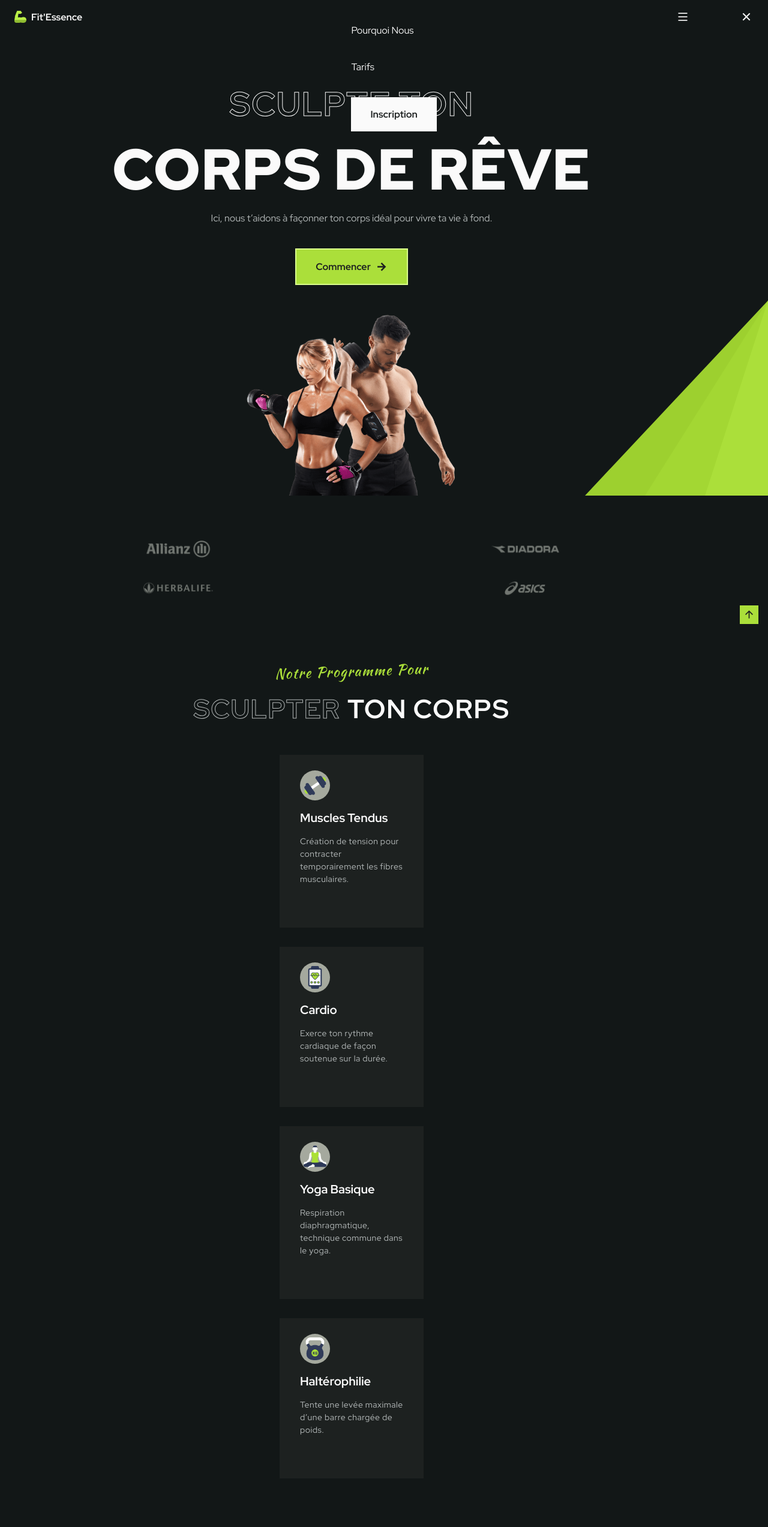
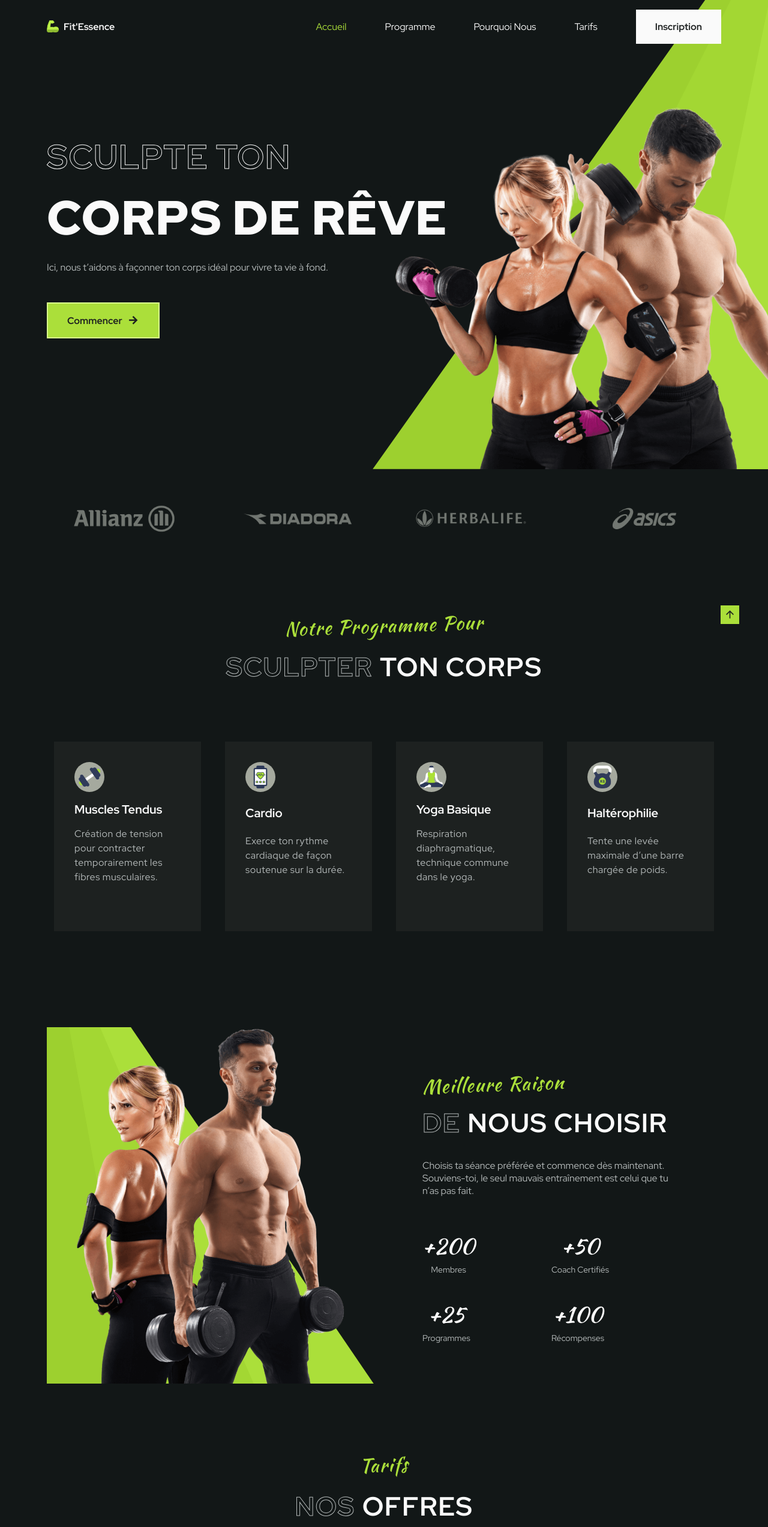
Before and after one commit to ValentinMadiot/fitness-center_ui, a plain HTML site: page index.html in a window 1280 px wide. Shown: the top 2545 px of the page at 60% size. Drawn offline with nearby package versions, Linux system fonts and the light colour scheme.

Commit message:
add breakpoints

```diff
--- a/assets/css/styles.css
+++ b/assets/css/styles.css
@@ -35,7 +35,7 @@
 
 @media screen and (min-width: 1024px) {
   :root {
-    --biggest-font-size: 6rem;
+    --biggest-font-size: 5rem;
     --bigger-font-size: 3.5rem;
     --big-font-size: 2.75rem;
     --h1-font-size: 2.25rem;
@@ -44,6 +44,11 @@
     --normal-font-size: 1rem;
     --small-font-size: 0.875rem;
     --smaller-font-size: 0.813rem;
+  }
+}
+@media screen and (min-width: 1350px) {
+  :root {
+    --biggest-font-size: 5.75rem;
   }
 }
 
@@ -345,6 +350,8 @@ img {
   align-items: center;
   justify-content: center;
   column-gap: 0.5rem;
+  max-height: 60px;
+  max-width: 208px;
 }
 
 .button__flex:hover i {
@@ -826,7 +833,264 @@ img {
 
 /*=============== BREAKPOINTS ===============*/
 /* For Small Devices */
+@media screen and (max-width: 340px) {
+  .container {
+    margin-left: 1rem;
+    margin-right: 1rem;
+  }
+  .section__titles {
+    flex-direction: column;
+    row-gap: 0.25rem;
+  }
+  .home__triangle,
+  .choose__triangle {
+    height: 255px;
+  }
+  .home__triangle-3,
+  .choose__triangle-1 {
+    width: 260px;
+  }
+  .choose__img {
+    width: 195px;
+  }
+  .pricing__container {
+    grid-template-columns: 250px;
+  }
+  .pricing__card {
+    padding: 1.5rem;
+  }
+  .footer__content {
+    grid-template-columns: 1fr;
+  }
+}
 
 /* For Medium Devices */
+@media screen and (min-width: 768px) {
+  .nav__menu {
+    width: 50%;
+  }
+  .home__container,
+  .choose__container {
+    grid-template-columns: repeat(2, 1fr);
+    align-items: center;
+  }
+  .home__data,
+  .choose__content .section__data,
+  .choose__description,
+  .calculate__description {
+    text-align: initial;
+  }
+  .logos__container {
+    grid-template-columns: repeat(4, 1fr);
+  }
+  .program__container {
+    grid-template-columns: repeat(2, 225px);
+    gap: 2.5rem;
+  }
+  .choose__content {
+    order: 1;
+  }
+  .choose__data {
+    justify-items: flex-start;
+  }
+  .choose__content .section__titles,
+  .calculate__content .section__titles {
+    justify-content: initial;
+  }
+  .pricing__container {
+    grid-template-columns: repeat(2, 290px);
+    gap: 2.5rem;
+  }
+  .calculate__container {
+    grid-template-columns: 1fr 0.8fr;
+    align-items: center;
+  }
+  .calculate__form {
+    grid-template-columns: repeat(2, 1fr);
+    column-gap: 1.5rem;
+  }
+  .calculate__form .button {
+    grid-column: 1 / 3;
+  }
+  .footer__container {
+    grid-template-columns: repeat(2, max-content);
+    justify-content: space-between;
+  }
+  .footer__content {
+    grid-template-columns: repeat(3, max-content);
+  }
+}
 
 /* For Large Devices */
+@media screen and (min-width: 1023px) {
+  .nav {
+    height: calc(var(--header-height) + 2rem);
+  }
+  .nav__menu {
+    width: initial;
+  }
+  .nav__toggle,
+  .nav__close {
+    display: none;
+  }
+  .nav__list {
+    flex-direction: row;
+    padding: 0;
+    align-items: center;
+    column-gap: 4rem;
+  }
+  .section {
+    padding: 7rem 0 0;
+  }
+  .section__subtitle {
+    font-size: 2rem;
+  }
+  .home__container {
+    grid-template-columns: repeat(2, max-content);
+    align-items: initial;
+  }
+  .home__title {
+    margin: 0.75rem 0 1.25rem;
+  }
+  .home__description {
+    width: 470px;
+    margin-bottom: 3rem;
+  }
+  .home__img {
+    width: 550px;
+    transform: translateX(-6rem);
+  }
+  .home__triangle {
+    height: 700px;
+  }
+  .home__triangle-1 {
+    width: 145px;
+  }
+  .home__triangle-2 {
+    width: 345px;
+  }
+  .home__triangle-3 {
+    width: 545px;
+  }
+  .logos {
+    padding: 3.5rem 0 1rem;
+  }
+  .logos__img {
+    width: 190px;
+  }
+  .choose__overflow {
+    overflow: hidden;
+  }
+  .choose__img {
+    width: 350px;
+  }
+  .choose__triangle {
+    height: 700px;
+  }
+  .choose__triangle-1 {
+    width: 545px;
+  }
+  .choose__triangle-2 {
+    width: 345px;
+  }
+  .choose__triangle-3 {
+    width: 145px;
+  }
+  .footer {
+    padding-bottom: 3rem;
+  }
+  .footer__form {
+    flex-direction: row;
+  }
+  .footer__content {
+    column-gap: 5rem;
+  }
+  .footer__group {
+    grid-template-columns: repeat(2, max-content);
+    justify-content: space-between;
+    margin-top: 7rem;
+  }
+  .footer__social {
+    order: 1;
+  }
+}
+
+@media screen and (min-width: 1150px) {
+  .container {
+    margin-left: auto;
+    margin-right: auto;
+  }
+  .home__data {
+    padding-top: 3rem;
+  }
+  .home__images {
+    transform: translateX(-9rem);
+  }
+  .home__img {
+    width: 700px;
+    transform: translateX(2rem);
+  }
+  .home__triangle {
+    height: 995px;
+  }
+  .home__triangle-1 {
+    width: 205px;
+  }
+  .home__triangle-2 {
+    width: 505px;
+  }
+  .home__triangle-3 {
+    width: 705px;
+  }
+  .program__container {
+    grid-template-columns: repeat(4, 245px);
+    padding: 3rem 0;
+  }
+  .program__card {
+    padding: 2rem;
+  }
+  .program__description {
+    font-size: var(--normal-font-size);
+  }
+  .choose__container {
+    column-gap: 8rem;
+  }
+  .choose__img {
+    width: 450px;
+    margin: 0 0 0 auto;
+  }
+  .choose__triangle {
+    height: 800px;
+  }
+  .choose__images {
+    position: relative;
+  }
+  .choose__data {
+    grid-template-columns: repeat(2, max-content);
+    gap: 2.5rem 8rem;
+  }
+  .choose__description {
+    width: 418px;
+    margin-bottom: 3.5rem;
+  }
+  .pricing__container {
+    padding-top: 3rem;
+    grid-template-columns: repeat(3, 320px);
+  }
+  .pricing__card {
+    padding: 2rem 3.5rem;
+    row-gap: 2.5rem;
+  }
+  .calculate__description {
+    width: 415px;
+  }
+  .calculate__form {
+    width: 505px;
+  }
+  .calculate__img {
+    width: 300px;
+  }
+  .scrollup {
+    right: 3rem;
+  }
+}
```
